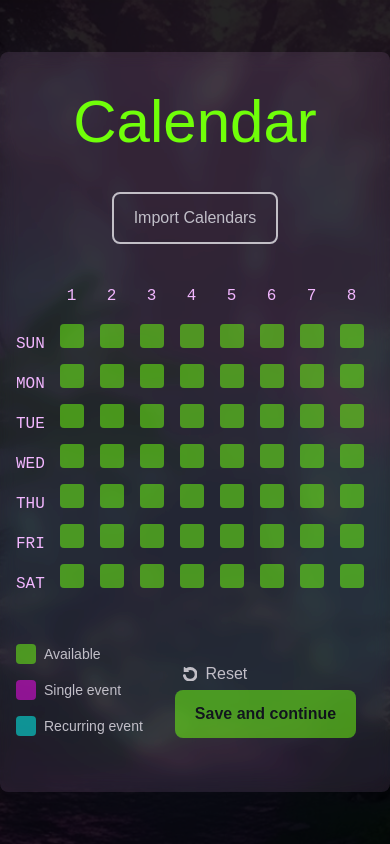
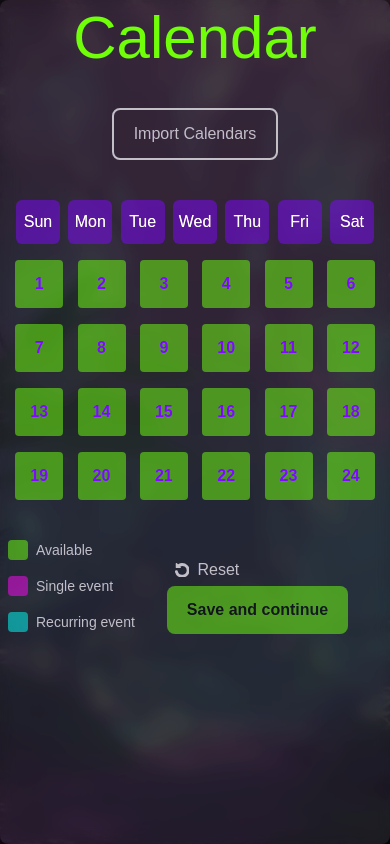
Before and after one commit to Visual-Riot/plaeen, a Next.js app: page /calendar in a window 390 px wide. Built offline with nearby package versions, Linux system fonts and the light colour scheme; a web font is replaced by a local one.

Commit message:
components for calendar for mobile and desktop

```diff
--- a/src/app/calendar/page.tsx
+++ b/src/app/calendar/page.tsx
@@ -1,6 +1,7 @@
 "use client";
 import React from "react";
-import PlayerTimeSlot from "../../components/buttons/PlayerTimeSlot";
+import PlayerCalendarDesktop from "../../components/calendar/PlayerCalendarDesktop";
+import PlayerCalendarMobile from "../../components/calendar/PlayerCalendarMobile";
 import OutlineButton from "../../components/buttons/OutlineButton";
 import GreenButton from "../../components/buttons/GreenButton";
 import TertiaryButton from "../../components/buttons/TertiaryButton";
@@ -8,36 +9,23 @@ import TertiaryButton from "../../components/buttons/TertiaryButton";
 import ResetIcon from "../../components/icons/ResetIcon";
 
 export default function Page() {
-  const daysOfWeekFull = [
-    "Sunday",
-    "Monday",
-    "Tuesday",
-    "Wednesday",
-    "Thursday",
-    "Friday",
-    "Saturday",
-  ];
-
-  const daysOfWeekShort = ["Sun", "Mon", "Tue", "Wed", "Thu", "Fri", "Sat"];
-
-  const hoursOfDay = Array.from({ length: 24 }, (_, i) => i + 1);
-
   const importHandleClick = () => {
     console.log("Import calendars");
   };
 
   return (
+    // background
     <div className="relative min-h-screen bg-calendar-bg bg-cover bg-center flex justify-center items-center">
       {/* black overlay on background pic */}
       <div className="absolute inset-0 bg-black opacity-85"></div>
       {/* frosted glass */}
-      <div className="relative w-full h-full md:w-4/5 md:h-4/5 bg-lightPurple bg-opacity-10 backdrop-filter backdrop-blur brightness-125 rounded-lg block p-0 py-10 px-4 md:p-10">
+      <div className="w-full md:w-4/5 min-h-screen md:min-h-4 bg-lightPurple bg-opacity-10 backdrop-filter backdrop-blur brightness-125 rounded-lg p-2 md:p-10">
         {/* HEADLINE ROW */}
         <div className="block md:flex md:justify-between">
           <h1 className="text-6xl text-green font-abolition text-center">
             Calendar
           </h1>
-          <div className="flex w-full justify-center md:justify-end">
+          <div className="flex justify-center md:justify-end">
             <OutlineButton
               onClick={importHandleClick}
               className="mt-10 md:mt-0"
@@ -48,52 +36,11 @@ export default function Page() {
         </div>
 
         {/* CALENDAR */}
-        <div className="my-10 flex flex-row">
-          <div className="flex flex-col">
-            <div className="h-10"></div>
-            {daysOfWeekFull.map((day, index) => (
-              <div key={day} className="h-10 flex items-center">
-                <h2 className="hidden md:inline text-lightPurple font-robotoMono font-regular uppercase">
-                  {day}
-                </h2>
-                <h2 className="inline md:hidden text-lightPurple font-robotoMono font-regular uppercase">
-                  {daysOfWeekShort[index]}
-                </h2>
-              </div>
-            ))}
-          </div>
-          <div className="flex flex-col w-full">
-            <div className="flex flex-row justify-between pr-6">
-              <div className="w-5 md:w-20 h-10"></div>
-              <div className="overflow-x-scroll flex flex-row justify-between">
-                {hoursOfDay.map((hour) => (
-                  <div
-                    key={hour}
-                    className="text-center justify-center items-center"
-                  >
-                    <h2 className="text-lightPurple font-robotoMono font-regular uppercase text-center w-10 h-10">
-                      {hour}
-                    </h2>
-                    <div>
-                      {daysOfWeekFull.map((day) => (
-                        <div key={`${day}-${hour}`} className="h-10">
-                          <PlayerTimeSlot
-                            state="available"
-                            hour={hour}
-                            day={day}
-                          />
-                        </div>
-                      ))}
-                    </div>
-                  </div>
-                ))}
-              </div>
-            </div>
-          </div>
-        </div>
+        <PlayerCalendarMobile className="flex lg:hidden" />
+        <PlayerCalendarDesktop className="hidden lg:flex" />
 
         {/* LOW ROW with legend and submit button */}
-        <div className="flex justify-between items-center align-middle">
+        <div className="flex items-center">
           <div className="flex flex-col md:flex-row text-lightGrey font-light text-sm">
             <div className="flex flex-row pr-8 ">
               <button className="w-5 h-5 bg-green opacity-50 rounded mb-4 mr-2"></button>{" "}
--- a/src/app/globals.css
+++ b/src/app/globals.css
@@ -6,6 +6,9 @@
   --foreground-rgb: 0, 0, 0;
   --background-start-rgb: 214, 219, 220;
   --background-end-rgb: 255, 255, 255;
+  --green: 35, 89, 3;
+  --darkPurple: 40, 2, 89;
+  --lightPurple: 76, 57, 100;
 }
 
 @media (prefers-color-scheme: dark) {
--- /dev/null
+++ b/src/components/buttons/DayButton.tsx
@@ -0,0 +1,55 @@
+import React, { useState } from "react";
+
+// Define the prop types for the button
+type ButtonProps = {
+  children: React.ReactNode; // Accept any valid React node
+  onClick: () => void; // Function to call on button click
+  className?: string; // Optional prop to allow custom styling
+  state: "selected" | "unselected";
+};
+
+// Button component
+const DayButton: React.FC<ButtonProps> = ({
+  children,
+  onClick,
+  className = "",
+}) => {
+  const [state, setState] = useState<"selected" | "unselected">("unselected");
+
+  const handleClick = () => {
+    setState((prevState) => {
+      switch (prevState) {
+        case "selected":
+          return "unselected";
+        case "unselected":
+          return "selected";
+        default:
+          return "unselected";
+      }
+    });
+  };
+
+  const getButtonColor = () => {
+    switch (state) {
+      case "selected":
+        return "bg-lightPurple bg-opacity-50 text-black";
+      case "unselected":
+        return "bg-darkPurple bg-opacity-50 text-white ";
+      default:
+        return "bg-darkPurple bg-opacity-40 text-white ";
+    }
+  };
+
+  const defaultClasses = "btn rounded-md w-11 h-11 ease-in-out duration-300";
+
+  return (
+    <button
+      className={`${defaultClasses} ${getButtonColor()}`}
+      onClick={handleClick}
+    >
+      {children}
+    </button>
+  );
+};
+
+export default DayButton;
--- a/src/components/buttons/PlayerTimeSlot.tsx
+++ b/src/components/buttons/PlayerTimeSlot.tsx
@@ -6,9 +6,14 @@ interface ButtonProps {
   hour: number;
   className?: string;
   state: "available" | "single" | "recurring";
+  displayedHour?: number;
 }
 
-const PlayerTimeSlot: React.FC<ButtonProps> = ({ hour, day }) => {
+const PlayerTimeSlot: React.FC<ButtonProps> = ({
+  hour,
+  day,
+  displayedHour,
+}) => {
   const [state, setState] = useState<"available" | "single" | "recurring">(
     "available"
   );
@@ -33,24 +38,26 @@ const PlayerTimeSlot: React.FC<ButtonProps> = ({ hour, day }) => {
   const getButtonColor = () => {
     switch (state) {
       case "available":
-        return "bg-green opacity-50";
+        return "bg-green bg-opacity-50 text-darkPurple";
       case "single":
-        return "bg-cyanAccent opacity-50";
+        return "bg-cyanAccent bg-opacity-50 text-darkPurple";
       case "recurring":
-        return "bg-pinkAccent opacity-50";
+        return "bg-pinkAccent bg-opacity-50 text-lightPurple";
       default:
-        return "bg-green opacity-40";
+        return "bg-green bg-opacity-40 text-darkPurple";
     }
   };
 
   const defaultClasses =
-    "w-6 h-6 hover:scale-90 ease-in-out duration-200 text-black rounded mx-1";
+    "grow w-12 h-12 lg:w-4 lg:h-4 xl:h-5 xl:w-5 font-semibold hover:scale-90 ease-in-out duration-200 rounded mx-1";
 
   return (
     <button
       className={`${defaultClasses} ${getButtonColor()}`}
       onClick={handleClick}
-    ></button>
+    >
+      {displayedHour}
+    </button>
   );
 };
 
--- /dev/null
+++ b/src/components/calendar/PlayerCalendarDesktop.tsx
@@ -0,0 +1,65 @@
+import PlayerTimeSlot from "../buttons/PlayerTimeSlot";
+
+export default function PlayerCalendarDesktop({ className = "", ...props }) {
+  const daysOfWeekFull = [
+    "Sunday",
+    "Monday",
+    "Tuesday",
+    "Wednesday",
+    "Thursday",
+    "Friday",
+    "Saturday",
+  ];
+
+  const daysOfWeekShort = ["Sun", "Mon", "Tue", "Wed", "Thu", "Fri", "Sat"];
+
+  const hoursOfDay = Array.from({ length: 24 }, (_, i) => i + 1);
+
+  return (
+    <div className={`my-10 w-full flex ${className}`}>
+      {/* Days Names Column */}
+      <div className="flex flex-col">
+        <div className="h-10"></div>
+        {daysOfWeekFull.map((day, index) => (
+          <div key={day} className="h-10 flex items-center">
+            <h2 className="hidden md:inline text-lightPurple font-robotoMono font-regular uppercase">
+              {day}
+            </h2>
+            <h2 className="inline md:hidden text-lightPurple font-robotoMono font-regular uppercase">
+              {daysOfWeekShort[index]}
+            </h2>
+          </div>
+        ))}
+      </div>
+
+      {/* Hours columns */}
+      <div className="flex flex-col w-full">
+        <div className="flex flex-row pr-6">
+          <div className="w-5 md:w-10 h-10"></div>
+          <div className="flex flex-row justify-between w-full">
+            {hoursOfDay.map((hour) => (
+              <div
+                key={hour}
+                className="text-center justify-center items-center"
+              >
+                <h2 className="text-lightPurple font-robotoMono font-regular uppercase text-center w-full h-10">
+                  {hour}
+                </h2>
+                <div className="flex flex-col">
+                  {daysOfWeekFull.map((day) => (
+                    <div
+                      key={`${day}-${hour}`}
+                      className="h-10 flex flex-shrink"
+                    >
+                      <PlayerTimeSlot state="available" hour={hour} day={day} />
+                    </div>
+                  ))}
+                </div>
+              </div>
+            ))}
+          </div>
+        </div>
+      </div>
+    </div>
+  );
+}
--- /dev/null
+++ b/src/components/calendar/PlayerCalendarMobile.tsx
@@ -0,0 +1,70 @@
+import PlayerTimeSlot from "../buttons/PlayerTimeSlot";
+import DayButton from "../buttons/DayButton";
+
+export default function PlayerCalendarMobile({ className = "", ...props }) {
+  const daysOfWeekShort = ["Sun", "Mon", "Tue", "Wed", "Thu", "Fri", "Sat"];
+
+  const hoursOfDay = Array.from({ length: 24 }, (_, i) => i + 1);
+
+  return (
+    <div className={`my-10 ${className}`}>
+      <div className="w-full">
+        {/* Days Names Column */}
+        <div className="flex w-full justify-between px-2">
+          {daysOfWeekShort.map((day) => (
+            // <h2 className="text-lightPurple font-robotoMono font-regular uppercase text-center flex-1">
+            //   {day}
+            // </h2>
+            <DayButton key={day} onClick={() => console.log(day)}>
+              {day}
+            </DayButton>
+          ))}
+        </div>
+
+        {/* Hours columns */}
+
+        <div className="grid grid-cols-6 gap-4 px-2 mt-4 ">
+          {hoursOfDay.map((hour) => (
+            <div key={hour} className="flex flex-col items-center">
+              <PlayerTimeSlot
+                state="available"
+                day="day"
+                hour={hour}
+                className="w-full"
+                displayedHour={hour}
+              />
+            </div>
+          ))}
+        </div>
+      </div>
+
+      {/* <div className="flex flex-col w-full">
+        <div className="flex flex-row justify-between pr-6">
+          <div className="w-5 md:w-20 h-10"></div>
+          <div
+            className="flex flex-row justify-between  overflow-x-auto"
+            style={{ scrollbarWidth: "none" }}
+          >
+            {hoursOfDay.map((hour) => (
+              <div
+                key={hour}
+                className="text-center justify-center items-center"
+              >
+                <h2 className="text-lightPurple font-robotoMono font-regular uppercase text-center w-10 h-10">
+                  {hour}
+                </h2>
+                <div>
+                  {daysOfWeekFull.map((day) => (
+                    <div key={`${day}-${hour}`} className="h-10">
+                      <PlayerTimeSlot state="available" hour={hour} day={day} />
+                    </div>
+                  ))}
+                </div>
+              </div>
+            ))}
+          </div>
+        </div>
+      </div> */}
+    </div>
+  );
+}
```
